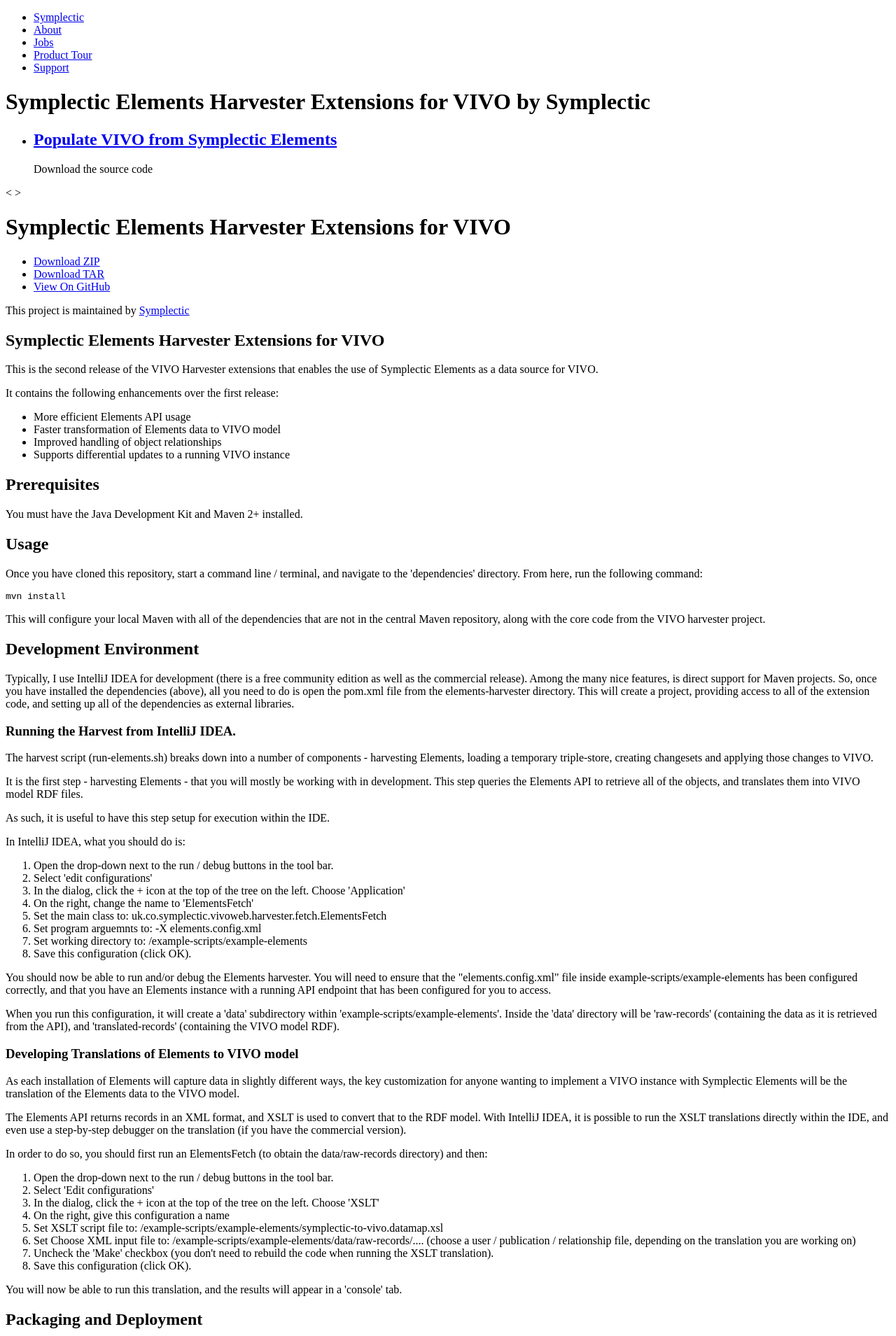
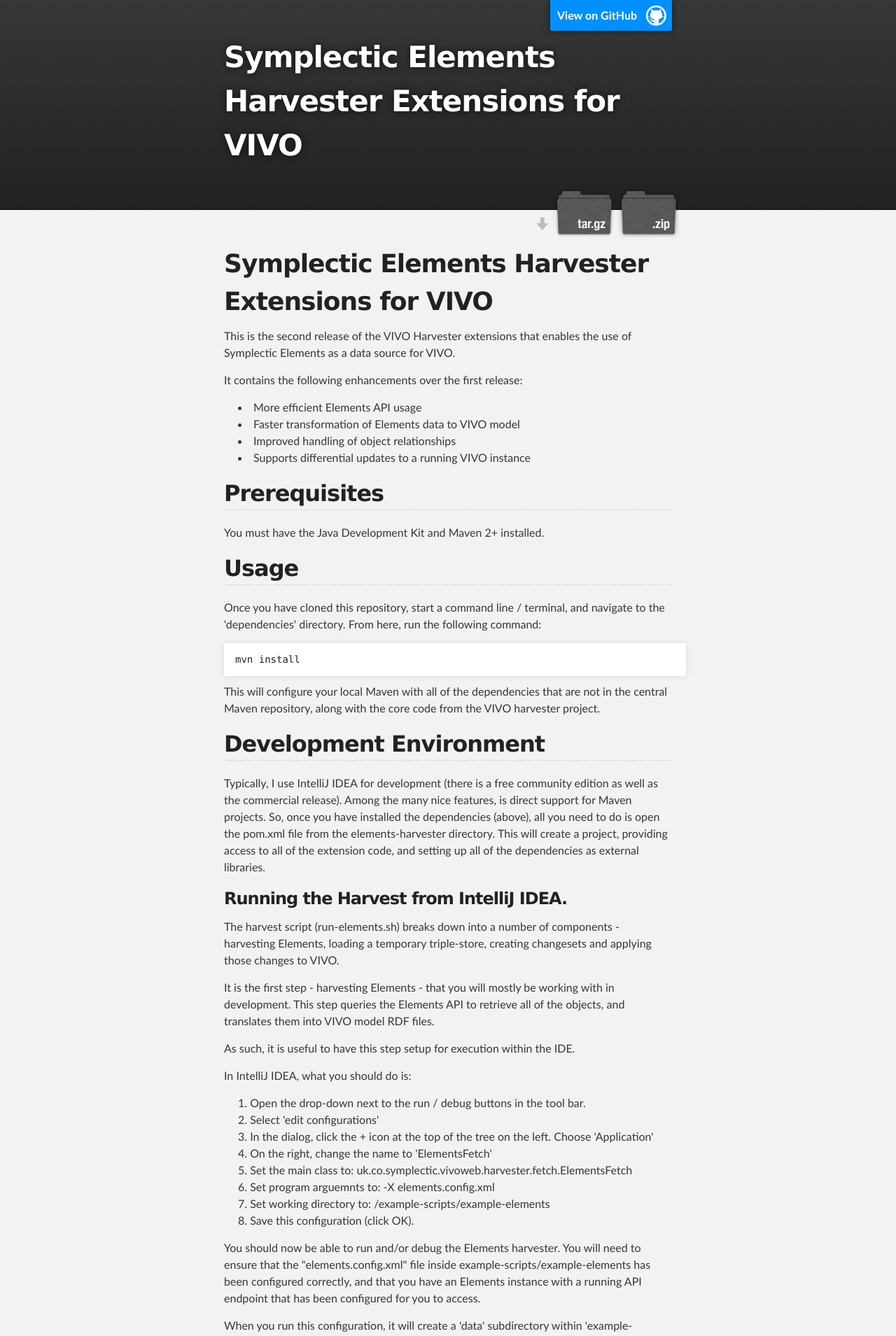
Before and after one commit to Symplectic/vivo-harvester-old-deprecated, a Jekyll site: the page index.html, which Jekyll copies as it is, in a window 1280 px wide. Shown: the top 1909 px of the page at 70% size. Built offline with Jekyll 4.4.1, drawn with Linux system fonts in a browser that asks for light colours; nearby versions of some CDN libraries; some of the changed text lies outside the part shown.

Commit message:
Create gh-pages branch via GitHub

```diff
--- a/index.html
+++ b/index.html
@@ -1,48 +1,38 @@
----
-layout: page
-title: Symplectic Elements Harvester Extensions for VIVO by Symplectic
-template: home
-tagline:
----
-<div class="home-hero">
-	<div id="home-news-slides">
-		<ul>
-			{% for post in site.categories.mainstage %}
-			<li>
-				<div class="news-item">
-					<h2><a href="{{ post.link }}">{{ post.title }}</a></h2>
-					{{ post.content }}
-				</div>
-			</li>
-			{% endfor %}
-		</ul>
-	</div>
-	<div id="home-news-slides-nav">
-		<a class="arrow prev">&lt;</a>
-		<a class="arrow next">&gt;</a>
-	</div>
-</div>
+<!DOCTYPE html>
+<html>
 
+  <head>
+    <meta charset='utf-8'>
+    <meta http-equiv="X-UA-Compatible" content="chrome=1">
+    <meta name="description" content="Symplectic Elements Harvester Extensions for VIVO : ">
 
+    <link rel="stylesheet" type="text/css" media="screen" href="stylesheets/stylesheet.css">
 
+    <title>Symplectic Elements Harvester Extensions for VIVO</title>
+  </head>
 
-    <div class="wrapper">
-      <header>
-        <h1 class="header">Symplectic Elements Harvester Extensions for VIVO</h1>
-        <p class="header"></p>
+  <body>
 
-        <ul>
-          <li class="download"><a class="buttons" href="https://github.com/Symplectic/vivo/zipball/master">Download ZIP</a></li>
-          <li class="download"><a class="buttons" href="https://github.com/Symplectic/vivo/tarball/master">Download TAR</a></li>
-          <li><a class="buttons github" href="https://github.com/Symplectic/vivo">View On GitHub</a></li>
-        </ul>
+    <!-- HEADER -->
+    <div id="header_wrap" class="outer">
+        <header class="inner">
+          <a id="forkme_banner" href="https://github.com/Symplectic/vivo">View on GitHub</a>
 
-        <p class="header">This project is maintained by <a class="header name" href="https://github.com/Symplectic">Symplectic</a></p>
+          <h1 id="project_title">Symplectic Elements Harvester Extensions for VIVO</h1>
+          <h2 id="project_tagline"></h2>
 
+            <section id="downloads">
+              <a class="zip_download_link" href="https://github.com/Symplectic/vivo/zipball/master">Download this project as a .zip file</a>
+              <a class="tar_download_link" href="https://github.com/Symplectic/vivo/tarball/master">Download this project as a tar.gz file</a>
+            </section>
+        </header>
+    </div>
 
-      </header>
-      <section>
-        <h1>Symplectic Elements Harvester Extensions for VIVO</h1>
+    <!-- MAIN CONTENT -->
+    <div id="main_content_wrap" class="outer">
+      <section id="main_content" class="inner">
+        <h1>
+<a name="symplectic-elements-harvester-extensions-for-vivo" class="anchor" href="#symplectic-elements-harvester-extensions-for-vivo"><span class="octicon octicon-link"></span></a>Symplectic Elements Harvester Extensions for VIVO</h1>
 
 <p>This is the second release of the VIVO Harvester extensions that enables the use of Symplectic Elements as a data source for VIVO.</p>
 
@@ -53,11 +43,15 @@
 <li>Faster transformation of Elements data to VIVO model</li>
 <li>Improved handling of object relationships</li>
 <li>Supports differential updates to a running VIVO instance</li>
-</ul><h2>Prerequisites</h2>
+</ul>
+
+<h2>
+<a name="prerequisites" class="anchor" href="#prerequisites"><span class="octicon octicon-link"></span></a>Prerequisites</h2>
 
 <p>You must have the Java Development Kit and Maven 2+ installed.</p>
 
-<h2>Usage</h2>
+<h2>
+<a name="usage" class="anchor" href="#usage"><span class="octicon octicon-link"></span></a>Usage</h2>
 
 <p>Once you have cloned this repository, start a command line / terminal, and navigate to the 'dependencies' directory. From here, run the following command:</p>
 
@@ -66,13 +60,15 @@
 
 <p>This will configure your local Maven with all of the dependencies that are not in the central Maven repository, along with the core code from the VIVO harvester project.</p>
 
-<h2>Development Environment</h2>
+<h2>
+<a name="development-environment" class="anchor" href="#development-environment"><span class="octicon octicon-link"></span></a>Development Environment</h2>
 
 <p>Typically, I use IntelliJ IDEA for development (there is a free community edition as well as the commercial release).
 Among the many nice features, is direct support for Maven projects. So, once you have installed the dependencies (above), all you need to do is open the pom.xml file from the elements-harvester directory.
 This will create a project, providing access to all of the extension code, and setting up all of the dependencies as external libraries.</p>
 
-<h3>Running the Harvest from IntelliJ IDEA.</h3>
+<h3>
+<a name="running-the-harvest-from-intellij-idea" class="anchor" href="#running-the-harvest-from-intellij-idea"><span class="octicon octicon-link"></span></a>Running the Harvest from IntelliJ IDEA.</h3>
 
 <p>The harvest script (run-elements.sh) breaks down into a number of components - harvesting Elements, loading a temporary triple-store, creating changesets and applying those changes to VIVO.</p>
 
@@ -91,13 +87,16 @@
 <li>Set program arguemnts to: -X elements.config.xml</li>
 <li>Set working directory to: /example-scripts/example-elements</li>
 <li>Save this configuration (click OK).</li>
-</ol><p>You should now be able to run and/or debug the Elements harvester. You will need to ensure that the "elements.config.xml" file inside example-scripts/example-elements has been configured correctly,
+</ol>
+
+<p>You should now be able to run and/or debug the Elements harvester. You will need to ensure that the "elements.config.xml" file inside example-scripts/example-elements has been configured correctly,
 and that you have an Elements instance with a running API endpoint that has been configured for you to access.</p>
 
 <p>When you run this configuration, it will create a 'data' subdirectory within 'example-scripts/example-elements'. Inside the 'data' directory will be 'raw-records' (containing the data as it is retrieved from the API),
 and 'translated-records' (containing the VIVO model RDF).</p>
 
-<h3>Developing Translations of Elements to VIVO model</h3>
+<h3>
+<a name="developing-translations-of-elements-to-vivo-model" class="anchor" href="#developing-translations-of-elements-to-vivo-model"><span class="octicon octicon-link"></span></a>Developing Translations of Elements to VIVO model</h3>
 
 <p>As each installation of Elements will capture data in slightly different ways, the key customization for anyone wanting to implement a VIVO instance with Symplectic Elements will be the translation of the Elements data to the VIVO model.</p>
 
@@ -115,9 +114,12 @@
 <li>Set Choose XML input file to: /example-scripts/example-elements/data/raw-records/.... (choose a user / publication / relationship file, depending on the translation you are working on)</li>
 <li>Uncheck the 'Make' checkbox (you don't need to rebuild the code when running the XSLT translation).</li>
 <li>Save this configuration (click OK).</li>
-</ol><p>You will now be able to run this translation, and the results will appear in a 'console' tab.</p>
+</ol>
 
-<h2>Packaging and Deployment</h2>
+<p>You will now be able to run this translation, and the results will appear in a 'console' tab.</p>
+
+<h2>
+<a name="packaging-and-deployment" class="anchor" href="#packaging-and-deployment"><span class="octicon octicon-link"></span></a>Packaging and Deployment</h2>
 
 <p>When you are ready to move from your workstation to a server (either test or production), then you will need to package up the Elements harvester extensions, and install them on the server.</p>
 
@@ -145,12 +147,22 @@
 
 <p>If you wish to clear down your VIVO instance and start again from scratch, you will need to remove the 'previous-harvest' directory.</p>
 
-<h2>Acknowledgements</h2>
+<h2>
+<a name="acknowledgements" class="anchor" href="#acknowledgements"><span class="octicon octicon-link"></span></a>Acknowledgements</h2>
 
 <p>The first release of the Elements-VIVO Harvester extensions was developed by Ian Boston, and can be found at: <a href="https://github.com/ieb/symplectic-harvester">https://github.com/ieb/symplectic-harvester</a></p>
       </section>
-      <footer>
-        <p><small>Hosted on <a href="https://pages.github.com">GitHub Pages</a> using the Dinky theme</small></p>
+    </div>
+
+    <!-- FOOTER  -->
+    <div id="footer_wrap" class="outer">
+      <footer class="inner">
+        <p class="copyright">Symplectic Elements Harvester Extensions for VIVO maintained by <a href="https://github.com/Symplectic">Symplectic</a></p>
+        <p>Published with <a href="http://pages.github.com">GitHub Pages</a></p>
       </footer>
     </div>
-    <!--[if !IE]><script>fixScale(document);</script><![endif]-->
+
+
+
+  </body>
+</html>
--- /dev/null
+++ b/javascripts/main.js
@@ -0,0 +1 @@
+console.log('This would be the main JS file.');
--- a/stylesheets/pygment_trac.css
+++ b/stylesheets/pygment_trac.css
@@ -1,64 +1,65 @@
-.highlight  { background: #ffffff; }
-.highlight .c { color: #999988; font-style: italic } /* Comment */
-.highlight .err { color: #a61717; background-color: #e3d2d2 } /* Error */
-.highlight .k { font-weight: bold } /* Keyword */
-.highlight .o { font-weight: bold } /* Operator */
-.highlight .cm { color: #999988; font-style: italic } /* Comment.Multiline */
-.highlight .cp { color: #999999; font-weight: bold } /* Comment.Preproc */
-.highlight .c1 { color: #999988; font-style: italic } /* Comment.Single */
-.highlight .cs { color: #999999; font-weight: bold; font-style: italic } /* Comment.Special */
-.highlight .gd { color: #000000; background-color: #ffdddd } /* Generic.Deleted */
-.highlight .gd .x { color: #000000; background-color: #ffaaaa } /* Generic.Deleted.Specific */
+.highlight .hll { background-color: #ffffcc }
+.highlight  { background: #f0f3f3; }
+.highlight .c { color: #0099FF; font-style: italic } /* Comment */
+.highlight .err { color: #AA0000; background-color: #FFAAAA } /* Error */
+.highlight .k { color: #006699; font-weight: bold } /* Keyword */
+.highlight .o { color: #555555 } /* Operator */
+.highlight .cm { color: #0099FF; font-style: italic } /* Comment.Multiline */
+.highlight .cp { color: #009999 } /* Comment.Preproc */
+.highlight .c1 { color: #0099FF; font-style: italic } /* Comment.Single */
+.highlight .cs { color: #0099FF; font-weight: bold; font-style: italic } /* Comment.Special */
+.highlight .gd { background-color: #FFCCCC; border: 1px solid #CC0000 } /* Generic.Deleted */
 .highlight .ge { font-style: italic } /* Generic.Emph */
-.highlight .gr { color: #aa0000 } /* Generic.Error */
-.highlight .gh { color: #999999 } /* Generic.Heading */
-.highlight .gi { color: #000000; background-color: #ddffdd } /* Generic.Inserted */
-.highlight .gi .x { color: #000000; background-color: #aaffaa } /* Generic.Inserted.Specific */
-.highlight .go { color: #888888 } /* Generic.Output */
-.highlight .gp { color: #555555 } /* Generic.Prompt */
+.highlight .gr { color: #FF0000 } /* Generic.Error */
+.highlight .gh { color: #003300; font-weight: bold } /* Generic.Heading */
+.highlight .gi { background-color: #CCFFCC; border: 1px solid #00CC00 } /* Generic.Inserted */
+.highlight .go { color: #AAAAAA } /* Generic.Output */
+.highlight .gp { color: #000099; font-weight: bold } /* Generic.Prompt */
 .highlight .gs { font-weight: bold } /* Generic.Strong */
-.highlight .gu { color: #800080; font-weight: bold; } /* Generic.Subheading */
-.highlight .gt { color: #aa0000 } /* Generic.Traceback */
-.highlight .kc { font-weight: bold } /* Keyword.Constant */
-.highlight .kd { font-weight: bold } /* Keyword.Declaration */
-.highlight .kn { font-weight: bold } /* Keyword.Namespace */
-.highlight .kp { font-weight: bold } /* Keyword.Pseudo */
-.highlight .kr { font-weight: bold } /* Keyword.Reserved */
-.highlight .kt { color: #445588; font-weight: bold } /* Keyword.Type */
-.highlight .m { color: #009999 } /* Literal.Number */
-.highlight .s { color: #d14 } /* Literal.String */
-.highlight .na { color: #008080 } /* Name.Attribute */
-.highlight .nb { color: #0086B3 } /* Name.Builtin */
-.highlight .nc { color: #445588; font-weight: bold } /* Name.Class */
-.highlight .no { color: #008080 } /* Name.Constant */
-.highlight .ni { color: #800080 } /* Name.Entity */
-.highlight .ne { color: #990000; font-weight: bold } /* Name.Exception */
-.highlight .nf { color: #990000; font-weight: bold } /* Name.Function */
-.highlight .nn { color: #555555 } /* Name.Namespace */
-.highlight .nt { color: #000080 } /* Name.Tag */
-.highlight .nv { color: #008080 } /* Name.Variable */
-.highlight .ow { font-weight: bold } /* Operator.Word */
+.highlight .gu { color: #003300; font-weight: bold } /* Generic.Subheading */
+.highlight .gt { color: #99CC66 } /* Generic.Traceback */
+.highlight .kc { color: #006699; font-weight: bold } /* Keyword.Constant */
+.highlight .kd { color: #006699; font-weight: bold } /* Keyword.Declaration */
+.highlight .kn { color: #006699; font-weight: bold } /* Keyword.Namespace */
+.highlight .kp { color: #006699 } /* Keyword.Pseudo */
+.highlight .kr { color: #006699; font-weight: bold } /* Keyword.Reserved */
+.highlight .kt { color: #007788; font-weight: bold } /* Keyword.Type */
+.highlight .m { color: #FF6600 } /* Literal.Number */
+.highlight .s { color: #CC3300 } /* Literal.String */
+.highlight .na { color: #330099 } /* Name.Attribute */
+.highlight .nb { color: #336666 } /* Name.Builtin */
+.highlight .nc { color: #00AA88; font-weight: bold } /* Name.Class */
+.highlight .no { color: #336600 } /* Name.Constant */
+.highlight .nd { color: #9999FF } /* Name.Decorator */
+.highlight .ni { color: #999999; font-weight: bold } /* Name.Entity */
+.highlight .ne { color: #CC0000; font-weight: bold } /* Name.Exception */
+.highlight .nf { color: #CC00FF } /* Name.Function */
+.highlight .nl { color: #9999FF } /* Name.Label */
+.highlight .nn { color: #00CCFF; font-weight: bold } /* Name.Namespace */
+.highlight .nt { color: #330099; font-weight: bold } /* Name.Tag */
+.highlight .nv { color: #003333 } /* Name.Variable */
+.highlight .ow { color: #000000; font-weight: bold } /* Operator.Word */
 .highlight .w { color: #bbbbbb } /* Text.Whitespace */
-.highlight .mf { color: #009999 } /* Literal.Number.Float */
-.highlight .mh { color: #009999 } /* Literal.Number.Hex */
-.highlight .mi { color: #009999 } /* Literal.Number.Integer */
-.highlight .mo { color: #009999 } /* Literal.Number.Oct */
-.highlight .sb { color: #d14 } /* Literal.String.Backtick */
-.highlight .sc { color: #d14 } /* Literal.String.Char */
-.highlight .sd { color: #d14 } /* Literal.String.Doc */
-.highlight .s2 { color: #d14 } /* Literal.String.Double */
-.highlight .se { color: #d14 } /* Literal.String.Escape */
-.highlight .sh { color: #d14 } /* Literal.String.Heredoc */
-.highlight .si { color: #d14 } /* Literal.String.Interpol */
-.highlight .sx { color: #d14 } /* Literal.String.Other */
-.highlight .sr { color: #009926 } /* Literal.String.Regex */
-.highlight .s1 { color: #d14 } /* Literal.String.Single */
-.highlight .ss { color: #990073 } /* Literal.String.Symbol */
-.highlight .bp { color: #999999 } /* Name.Builtin.Pseudo */
-.highlight .vc { color: #008080 } /* Name.Variable.Class */
-.highlight .vg { color: #008080 } /* Name.Variable.Global */
-.highlight .vi { color: #008080 } /* Name.Variable.Instance */
-.highlight .il { color: #009999 } /* Literal.Number.Integer.Long */
+.highlight .mf { color: #FF6600 } /* Literal.Number.Float */
+.highlight .mh { color: #FF6600 } /* Literal.Number.Hex */
+.highlight .mi { color: #FF6600 } /* Literal.Number.Integer */
+.highlight .mo { color: #FF6600 } /* Literal.Number.Oct */
+.highlight .sb { color: #CC3300 } /* Literal.String.Backtick */
+.highlight .sc { color: #CC3300 } /* Literal.String.Char */
+.highlight .sd { color: #CC3300; font-style: italic } /* Literal.String.Doc */
+.highlight .s2 { color: #CC3300 } /* Literal.String.Double */
+.highlight .se { color: #CC3300; font-weight: bold } /* Literal.String.Escape */
+.highlight .sh { color: #CC3300 } /* Literal.String.Heredoc */
+.highlight .si { color: #AA0000 } /* Literal.String.Interpol */
+.highlight .sx { color: #CC3300 } /* Literal.String.Other */
+.highlight .sr { color: #33AAAA } /* Literal.String.Regex */
+.highlight .s1 { color: #CC3300 } /* Literal.String.Single */
+.highlight .ss { color: #FFCC33 } /* Literal.String.Symbol */
+.highlight .bp { color: #336666 } /* Name.Builtin.Pseudo */
+.highlight .vc { color: #003333 } /* Name.Variable.Class */
+.highlight .vg { color: #003333 } /* Name.Variable.Global */
+.highlight .vi { color: #003333 } /* Name.Variable.Instance */
+.highlight .il { color: #FF6600 } /* Literal.Number.Integer.Long */
 
 .type-csharp .highlight .k { color: #0000FF }
 .type-csharp .highlight .kt { color: #0000FF }
--- /dev/null
+++ b/stylesheets/stylesheet.css
@@ -0,0 +1,423 @@
+/*******************************************************************************
+Slate Theme for GitHub Pages
+by Jason Costello, @jsncostello
+*******************************************************************************/
+
+@import url(pygment_trac.css);
+
+/*******************************************************************************
+MeyerWeb Reset
+*******************************************************************************/
+
+html, body, div, span, applet, object, iframe,
+h1, h2, h3, h4, h5, h6, p, blockquote, pre,
+a, abbr, acronym, address, big, cite, code,
+del, dfn, em, img, ins, kbd, q, s, samp,
+small, strike, strong, sub, sup, tt, var,
+b, u, i, center,
+dl, dt, dd, ol, ul, li,
+fieldset, form, label, legend,
+table, caption, tbody, tfoot, thead, tr, th, td,
+article, aside, canvas, details, embed,
+figure, figcaption, footer, header, hgroup,
+menu, nav, output, ruby, section, summary,
+time, mark, audio, video {
+  margin: 0;
+  padding: 0;
+  border: 0;
+  font: inherit;
+  vertical-align: baseline;
+}
+
+/* HTML5 display-role reset for older browsers */
+article, aside, details, figcaption, figure,
+footer, header, hgroup, menu, nav, section {
+  display: block;
+}
+
+ol, ul {
+  list-style: none;
+}
+
+table {
+  border-collapse: collapse;
+  border-spacing: 0;
+}
+
+/*******************************************************************************
+Theme Styles
+*******************************************************************************/
+
+body {
+  box-sizing: border-box;
+  color:#373737;
+  background: #212121;
+  font-size: 16px;
+  font-family: 'Myriad Pro', Calibri, Helvetica, Arial, sans-serif;
+  line-height: 1.5;
+  -webkit-font-smoothing: antialiased;
+}
+
+h1, h2, h3, h4, h5, h6 {
+  margin: 10px 0;
+  font-weight: 700;
+  color:#222222;
+  font-family: 'Lucida Grande', 'Calibri', Helvetica, Arial, sans-serif;
+  letter-spacing: -1px;
+}
+
+h1 {
+  font-size: 36px;
+  font-weight: 700;
+}
+
+h2 {
+  padding-bottom: 10px;
+  font-size: 32px;
+  background: url('../images/bg_hr.png') repeat-x bottom;
+}
+
+h3 {
+  font-size: 24px;
+}
+
+h4 {
+  font-size: 21px;
+}
+
+h5 {
+  font-size: 18px;
+}
+
+h6 {
+  font-size: 16px;
+}
+
+p {
+  margin: 10px 0 15px 0;
+}
+
+footer p {
+  color: #f2f2f2;
+}
+
+a {
+  text-decoration: none;
+  color: #007edf;
+  text-shadow: none;
+
+  transition: color 0.5s ease;
+  transition: text-shadow 0.5s ease;
+  -webkit-transition: color 0.5s ease;
+  -webkit-transition: text-shadow 0.5s ease;
+  -moz-transition: color 0.5s ease;
+  -moz-transition: text-shadow 0.5s ease;
+  -o-transition: color 0.5s ease;
+  -o-transition: text-shadow 0.5s ease;
+  -ms-transition: color 0.5s ease;
+  -ms-transition: text-shadow 0.5s ease;
+}
+
+a:hover, a:focus {text-decoration: underline;}
+
+footer a {
+  color: #F2F2F2;
+  text-decoration: underline;
+}
+
+em {
+  font-style: italic;
+}
+
+strong {
+  font-weight: bold;
+}
+
+img {
+  position: relative;
+  margin: 0 auto;
+  max-width: 739px;
+  padding: 5px;
+  margin: 10px 0 10px 0;
+  border: 1px solid #ebebeb;
+
+  box-shadow: 0 0 5px #ebebeb;
+  -webkit-box-shadow: 0 0 5px #ebebeb;
+  -moz-box-shadow: 0 0 5px #ebebeb;
+  -o-box-shadow: 0 0 5px #ebebeb;
+  -ms-box-shadow: 0 0 5px #ebebeb;
+}
+
+p img {
+  display: inline;
+  margin: 0;
+  padding: 0;
+  vertical-align: middle;
+  text-align: center;
+  border: none;
+}
+
+pre, code {
+  width: 100%;
+  color: #222;
+  background-color: #fff;
+
+  font-family: Monaco, "Bitstream Vera Sans Mono", "Lucida Console", Terminal, monospace;
+  font-size: 14px;
+
+  border-radius: 2px;
+  -moz-border-radius: 2px;
+  -webkit-border-radius: 2px;
+}
+
+pre {
+  width: 100%;
+  padding: 10px;
+  box-shadow: 0 0 10px rgba(0,0,0,.1);
+  overflow: auto;
+}
+
+code {
+  padding: 3px;
+  margin: 0 3px;
+  box-shadow: 0 0 10px rgba(0,0,0,.1);
+}
+
+pre code {
+  display: block;
+  box-shadow: none;
+}
+
+blockquote {
+  color: #666;
+  margin-bottom: 20px;
+  padding: 0 0 0 20px;
+  border-left: 3px solid #bbb;
+}
+
+
+ul, ol, dl {
+  margin-bottom: 15px
+}
+
+ul {
+  list-style: inside;
+  padding-left: 20px;
+}
+
+ol {
+  list-style: decimal inside;
+  padding-left: 20px;
+}
+
+dl dt {
+  font-weight: bold;
+}
+
+dl dd {
+  padding-left: 20px;
+  font-style: italic;
+}
+
+dl p {
+  padding-left: 20px;
+  font-style: italic;
+}
+
+hr {
+  height: 1px;
+  margin-bottom: 5px;
+  border: none;
+  background: url('../images/bg_hr.png') repeat-x center;
+}
+
+table {
+  border: 1px solid #373737;
+  margin-bottom: 20px;
+  text-align: left;
+ }
+
+th {
+  font-family: 'Lucida Grande', 'Helvetica Neue', Helvetica, Arial, sans-serif;
+  padding: 10px;
+  background: #373737;
+  color: #fff;
+ }
+
+td {
+  padding: 10px;
+  border: 1px solid #373737;
+ }
+
+form {
+  background: #f2f2f2;
+  padding: 20px;
+}
+
+/*******************************************************************************
+Full-Width Styles
+*******************************************************************************/
+
+.outer {
+  width: 100%;
+}
+
+.inner {
+  position: relative;
+  max-width: 640px;
+  padding: 20px 10px;
+  margin: 0 auto;
+}
+
+#forkme_banner {
+  display: block;
+  position: absolute;
+  top:0;
+  right: 10px;
+  z-index: 10;
+  padding: 10px 50px 10px 10px;
+  color: #fff;
+  background: url('../images/blacktocat.png') #0090ff no-repeat 95% 50%;
+  font-weight: 700;
+  box-shadow: 0 0 10px rgba(0,0,0,.5);
+  border-bottom-left-radius: 2px;
+  border-bottom-right-radius: 2px;
+}
+
+#header_wrap {
+  background: #212121;
+  background: -moz-linear-gradient(top, #373737, #212121);
+  background: -webkit-linear-gradient(top, #373737, #212121);
+  background: -ms-linear-gradient(top, #373737, #212121);
+  background: -o-linear-gradient(top, #373737, #212121);
+  background: linear-gradient(top, #373737, #212121);
+}
+
+#header_wrap .inner {
+  padding: 50px 10px 30px 10px;
+}
+
+#project_title {
+  margin: 0;
+  color: #fff;
+  font-size: 42px;
+  font-weight: 700;
+  text-shadow: #111 0px 0px 10px;
+}
+
+#project_tagline {
+  color: #fff;
+  font-size: 24px;
+  font-weight: 300;
+  background: none;
+  text-shadow: #111 0px 0px 10px;
+}
+
+#downloads {
+  position: absolute;
+  width: 210px;
+  z-index: 10;
+  bottom: -40px;
+  right: 0;
+  height: 70px;
+  background: url('../images/icon_download.png') no-repeat 0% 90%;
+}
+
+.zip_download_link {
+  display: block;
+  float: right;
+  width: 90px;
+  height:70px;
+  text-indent: -5000px;
+  overflow: hidden;
+  background: url(../images/sprite_download.png) no-repeat bottom left;
+}
+
+.tar_download_link {
+  display: block;
+  float: right;
+  width: 90px;
+  height:70px;
+  text-indent: -5000px;
+  overflow: hidden;
+  background: url(../images/sprite_download.png) no-repeat bottom right;
+  margin-left: 10px;
+}
+
+.zip_download_link:hover {
+  background: url(../images/sprite_download.png) no-repeat top left;
+}
+
+.tar_download_link:hover {
+  background: url(../images/sprite_download.png) no-repeat top right;
+}
+
+#main_content_wrap {
+  background: #f2f2f2;
+  border-top: 1px solid #111;
+  border-bottom: 1px solid #111;
+}
+
+#main_content {
+  padding-top: 40px;
+}
+
+#footer_wrap {
+  background: #212121;
+}
+
+
+
+/*******************************************************************************
+Small Device Styles
+*******************************************************************************/
+
+@media screen and (max-width: 480px) {
+  body {
+    font-size:14px;
+  }
+
+  #downloads {
+    display: none;
+  }
+
+  .inner {
+    min-width: 320px;
+    max-width: 480px;
+  }
+
+  #project_title {
+  font-size: 32px;
+  }
+
+  h1 {
+    font-size: 28px;
+  }
+
+  h2 {
+    font-size: 24px;
+  }
+
+  h3 {
+    font-size: 21px;
+  }
+
+  h4 {
+    font-size: 18px;
+  }
+
+  h5 {
+    font-size: 14px;
+  }
+
+  h6 {
+    font-size: 12px;
+  }
+
+  code, pre {
+    min-width: 320px;
+    max-width: 480px;
+    font-size: 11px;
+  }
+
+}
```
Also changed, not shown: params.json (+1 -1 lines), images/bg_hr.png (added), images/blacktocat.png (added), images/icon_download.png (added), images/sprite_download.png (added).
